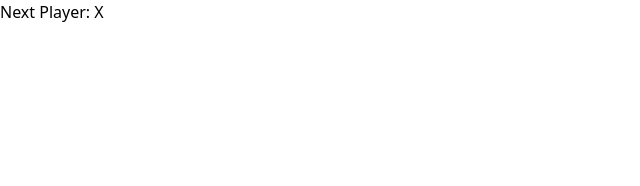
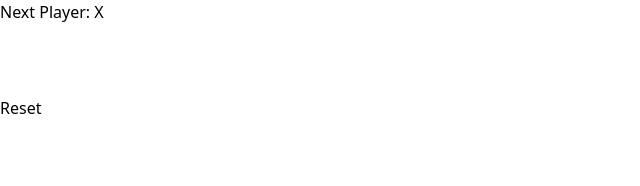
Before and after one commit to manjur0/Tic-Tac-Toa-Game, a React (Vite) app: page / in a window 1280 px wide. Shown: the top 186 px of the page, without its empty margins (0-640 px from the left). Built offline with nearby package versions, Linux system fonts and the light colour scheme.

Commit message:
added reset button and reset functionality

```diff
--- a/src/Board.jsx
+++ b/src/Board.jsx
@@ -25,7 +25,7 @@ function Board() {
   const handleClick = (idx) => {
     const nextSquare = square.slice();
     // validation for clicking on already clicked square
-    if (square[idx] !== null || winner) return; // index jodi khali hoy thaole likho or khali nahole return koro
+    if (square[idx] !== null || calculateWinner(square)) return; // index jodi khali hoy thaole likho or khali nahole return koro
 
     // toggling the next player X/O
     if (next) {
@@ -37,9 +37,15 @@ function Board() {
     setNext(!next);
   };
 
+  // reset the game
+  const handleReset = () => {
+    setSquare(Array(9).fill(null));
+    setNext(true);
+  };
+
   return (
     <div>
-      <h1 className="text-3xl font-bold">{status}</h1>
+      <h1 className="text-2xl font-bold">{status}</h1>
       <div className="flex">
         <Square value={square[0]} onSquareClick={() => handleClick(0)} />
         <Square value={square[1]} onSquareClick={() => handleClick(1)} />
@@ -55,6 +61,12 @@ function Board() {
         <Square value={square[7]} onSquareClick={() => handleClick(7)} />
         <Square value={square[8]} onSquareClick={() => handleClick(8)} />
       </div>
+      <button
+        className="text-2xl font-semibold bg-white text-black px-2 mx-2 rounded-sm"
+        onClick={handleReset}
+      >
+        Reset
+      </button>
     </div>
   );
 }
```
